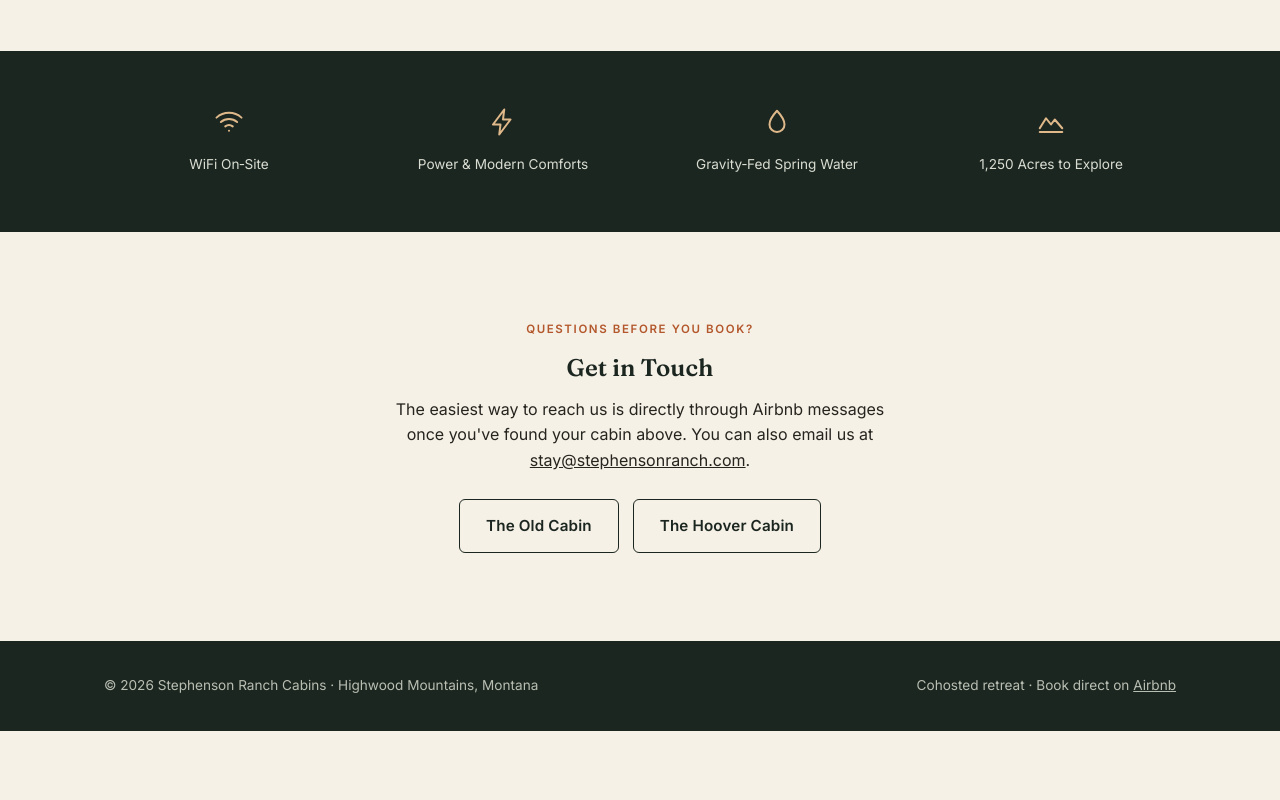
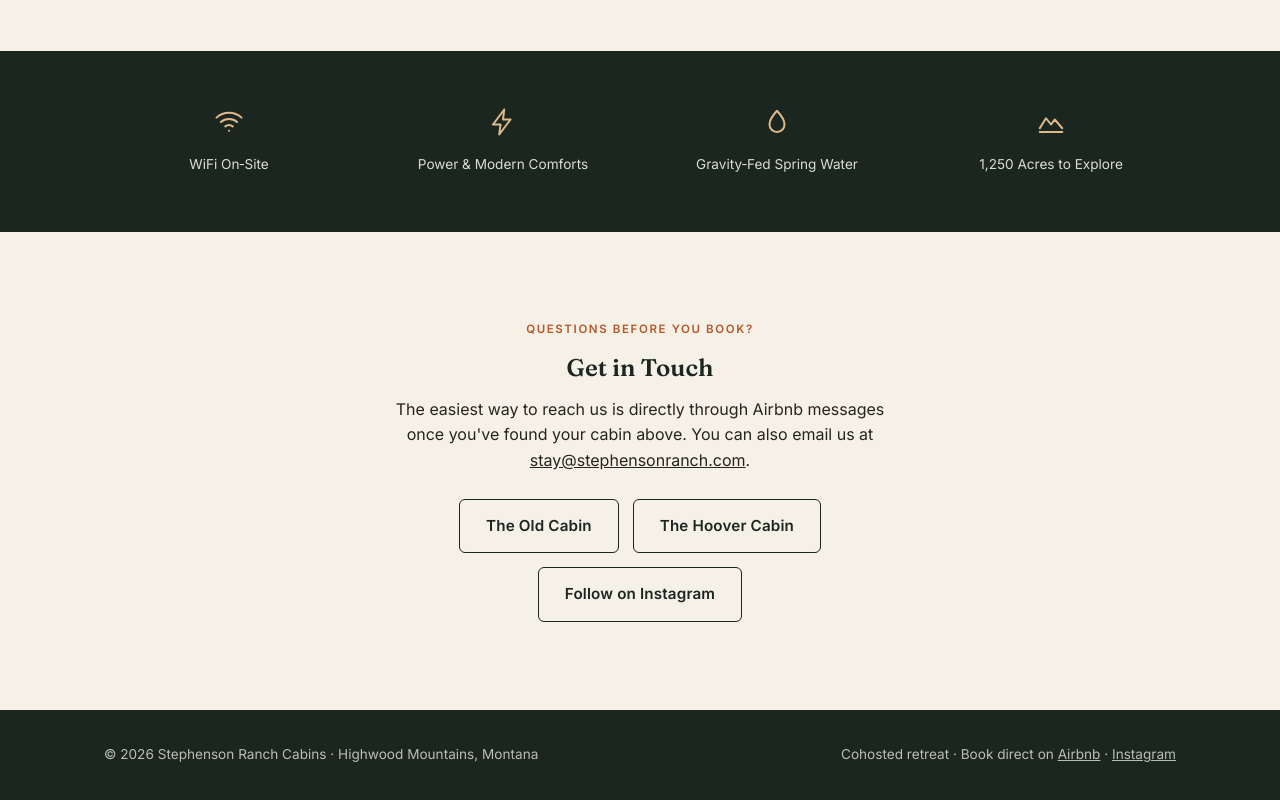
Before and after one commit to melstryker/stephenson-ranch-website, a plain HTML site: page index.html in a window 1280 px wide. Shown: the part 5290-6090 px from the top of the page. Before the commit the page ends 6021 px from the top, so only its background shows below. Drawn offline with Linux system fonts and the light colour scheme.

Commit message:
Add files via upload
updated file

```diff
--- a/index.html
+++ b/index.html
@@ -410,6 +410,7 @@
     <div class="btn-row">
       <a class="btn btn-outline" href="https://www.airbnb.com/rooms/1498644334995576924" target="_blank" rel="noopener">The Old Cabin</a>
       <a class="btn btn-outline" href="https://www.airbnb.com/rooms/1518497397130014653" target="_blank" rel="noopener">The Hoover Cabin</a>
+      <a class="btn btn-outline" href="https://www.instagram.com/stephensonranch/" target="_blank" rel="noopener">Follow on Instagram</a>
     </div>
   </div>
 </section>
@@ -417,7 +418,7 @@
 <footer>
   <div class="wrap">
     <span>&copy; <span id="year"></span> Stephenson Ranch Cabins &middot; Highwood Mountains, Montana</span>
-    <span>Cohosted retreat &middot; Book direct on <a href="https://www.airbnb.com" target="_blank" rel="noopener">Airbnb</a></span>
+    <span>Cohosted retreat &middot; Book direct on <a href="https://www.airbnb.com" target="_blank" rel="noopener">Airbnb</a> &middot; <a href="https://www.instagram.com/stephensonranch/" target="_blank" rel="noopener">Instagram</a></span>
   </div>
 </footer>
 
```
